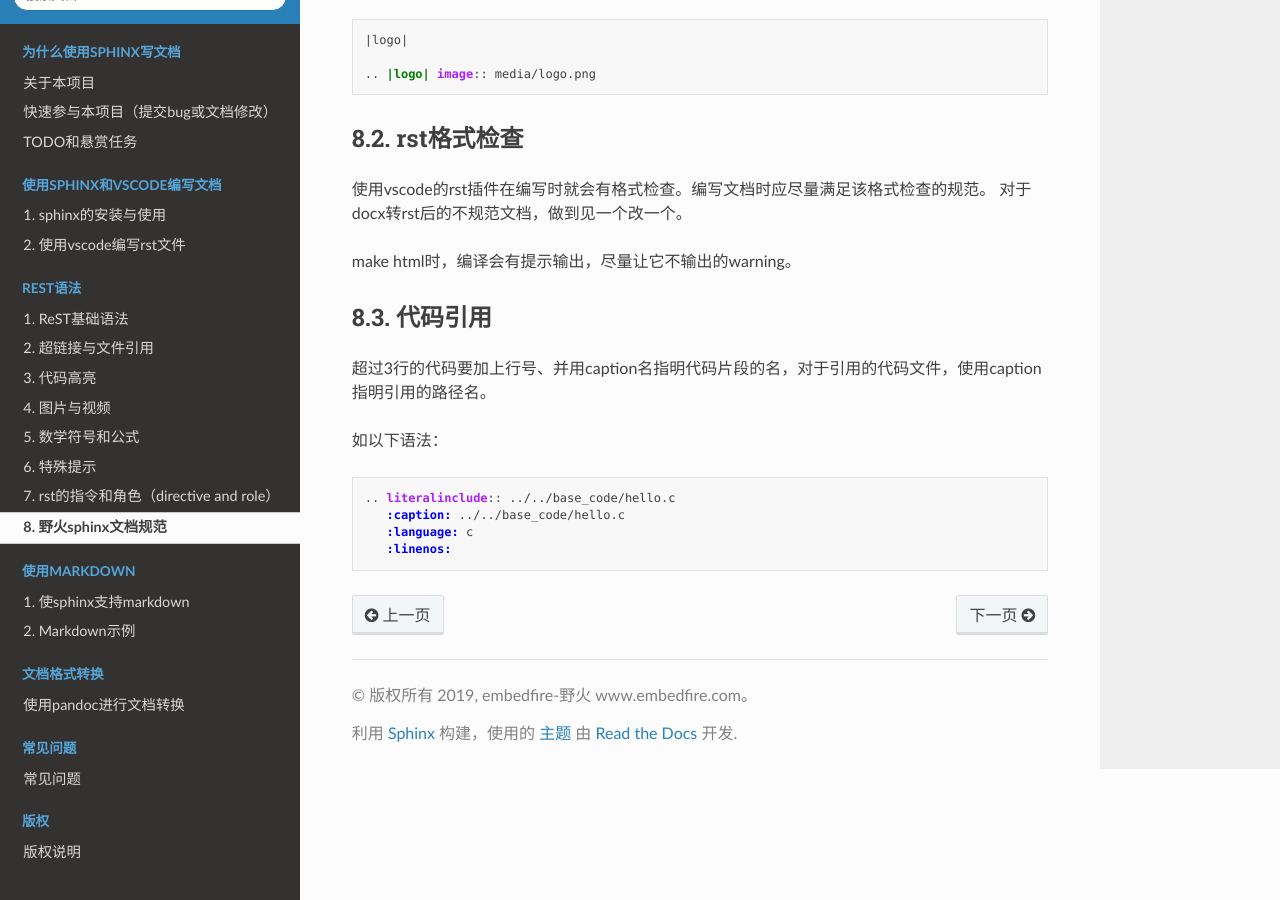
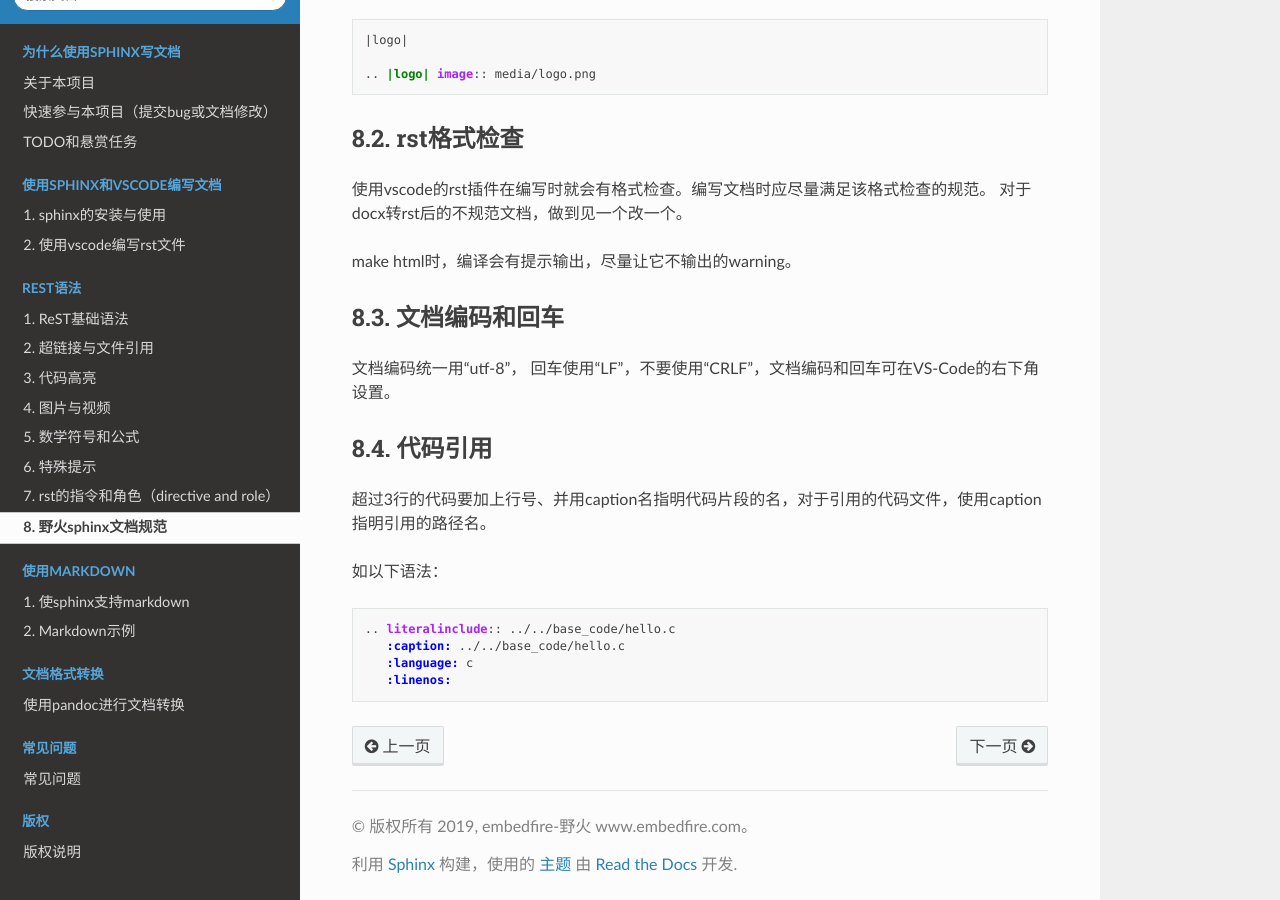
Before and after one commit to Embedfire/ebf_contribute_guide, a Sphinx documentation site: the page built from documentation/rest-syntax/rule.rst, in a window 1280 px wide and 900 px high, scrolled down 819 px. Built offline with Sphinx 7.4.7 and the Read the Docs theme 2.0.0, drawn with Linux system fonts in a browser that asks for light colours; pages that are not in the unit, such as notebooks, are missing from menus.

Commit message:
添加一些格式规范说明

```diff
--- a/documentation/rest-syntax/rule.rst
+++ b/documentation/rest-syntax/rule.rst
@@ -53,6 +53,12 @@ rst格式检查
 make html时，编译会有提示输出，尽量让它不输出的warning。
 
 
+文档编码和回车
+----------------
+文档编码统一用“utf-8”， 回车使用“LF”，不要使用“CRLF”，文档编码和回车可在VS-Code的右下角设置。
+
+
+
 代码引用
 ---------------------------------
 
```
